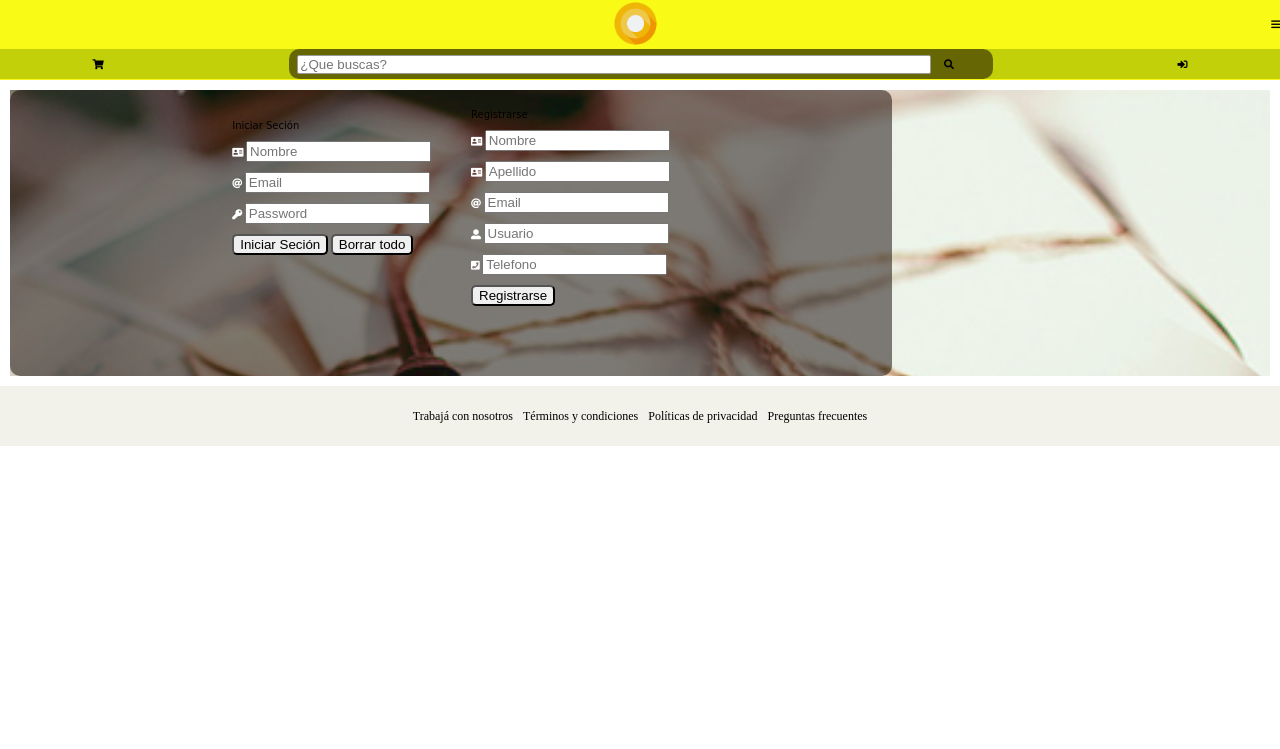
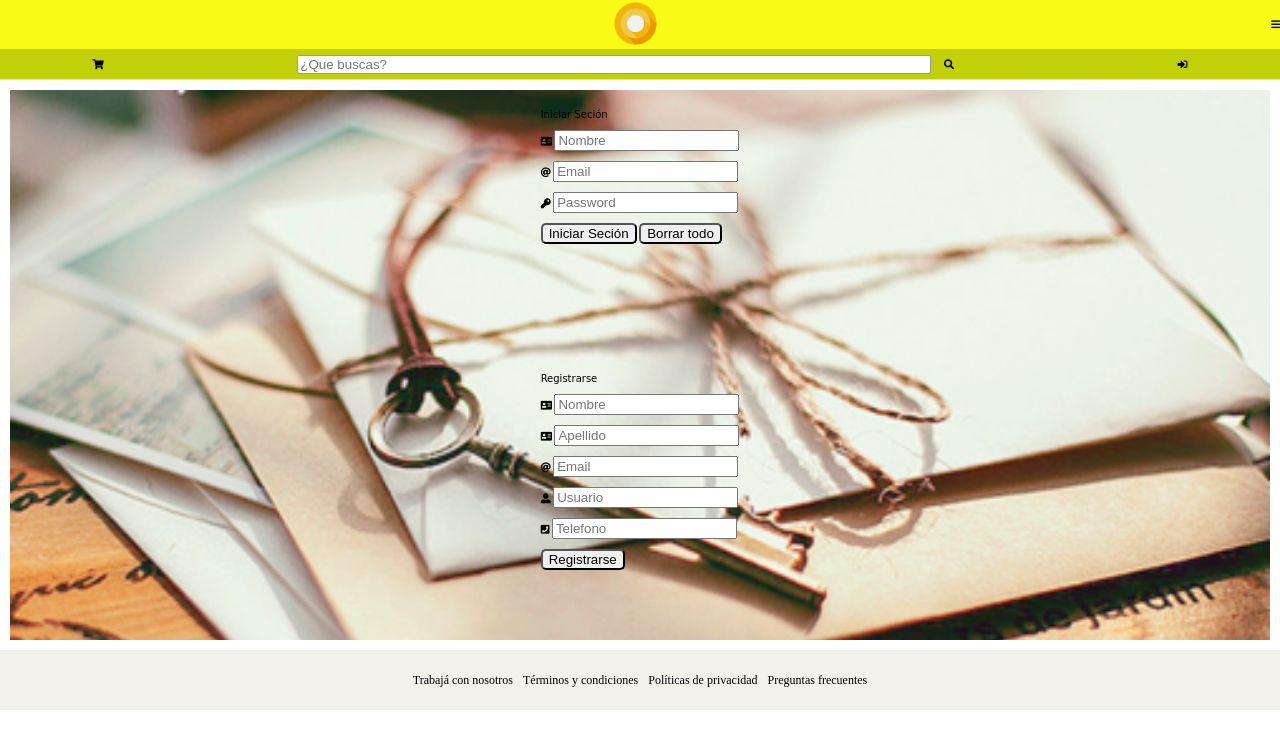
Before and after one commit to franadu/grupodh, a PHP site: page /index-web.html in a window 1280 px wide. Shown: the top 749 px of the page. Run offline with PHP 8.4, Linux system fonts and the light colour scheme; some libraries are stand-ins or nearby versions; some web fonts are replaced.

Commit message:
arregle alguno problemas en el css agregando clases y modificando visual

```diff
--- a/css/master.css
+++ b/css/master.css
@@ -138,6 +138,27 @@ h4 {	font-size: 1.8em;}
 
 
 /*AQUI TERMINA EL LA CABEZERA */
+
+/* PAGINA DE REGISTRO */
+main {
+	display: flex;
+	flex-direction: column;
+	flex-wrap: wrap;
+	align-content: center;
+	align-items: center;
+}
+
+main form{
+	display: flex;
+	display: flex;
+	flex-direction: column;
+	flex-wrap: wrap;
+	align-content: center;
+	align-items: center;
+}
+
+
+
 /*____________________________*/
 
 /*Arranca Cuerpo del Home Mobile*/
--- a/css/web.css
+++ b/css/web.css
@@ -1,6 +1,6 @@
 /* Empieza mi estilo
 diseño mobile*/
-form{
+.caja_formulario{
   background-color: rgba(12, 0, 0, 0.5);
   color: white;
   width: 70%;
```
